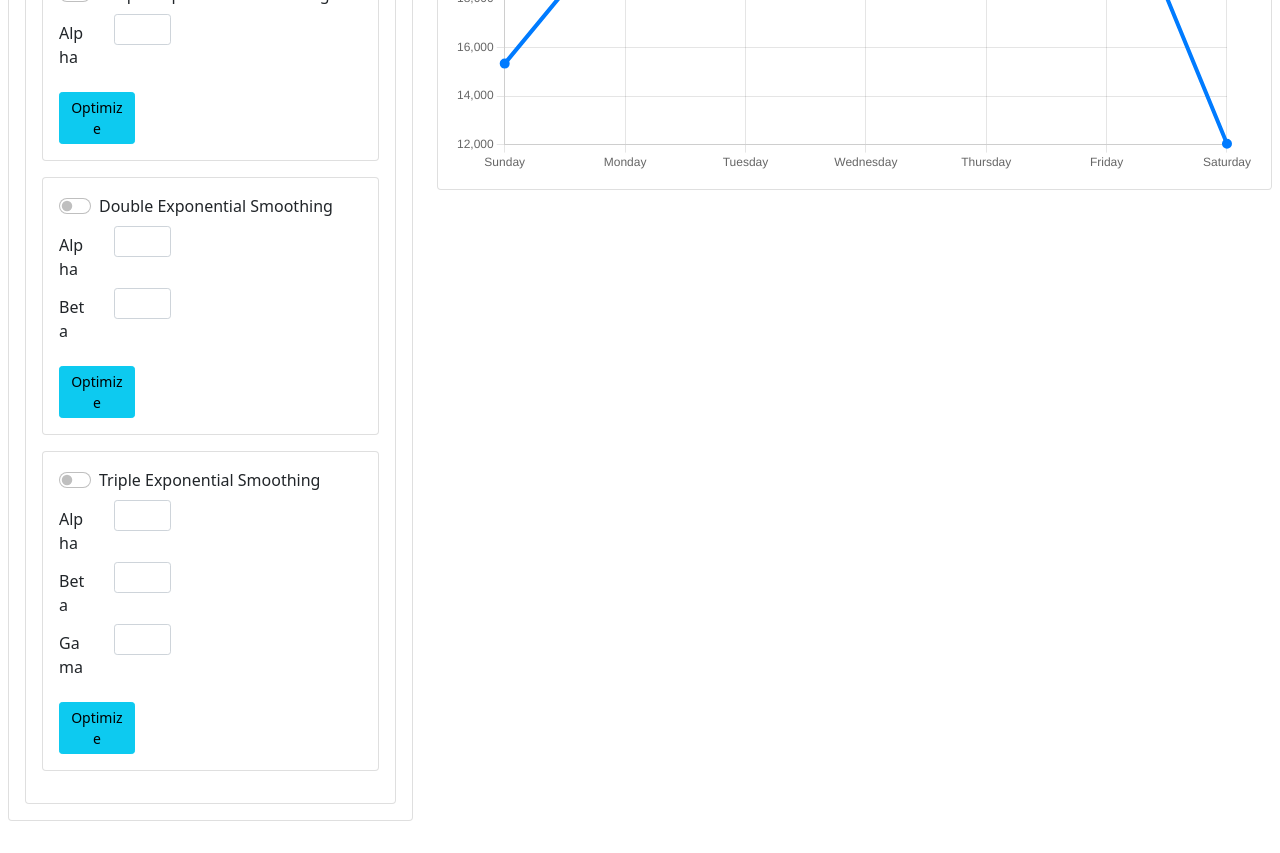
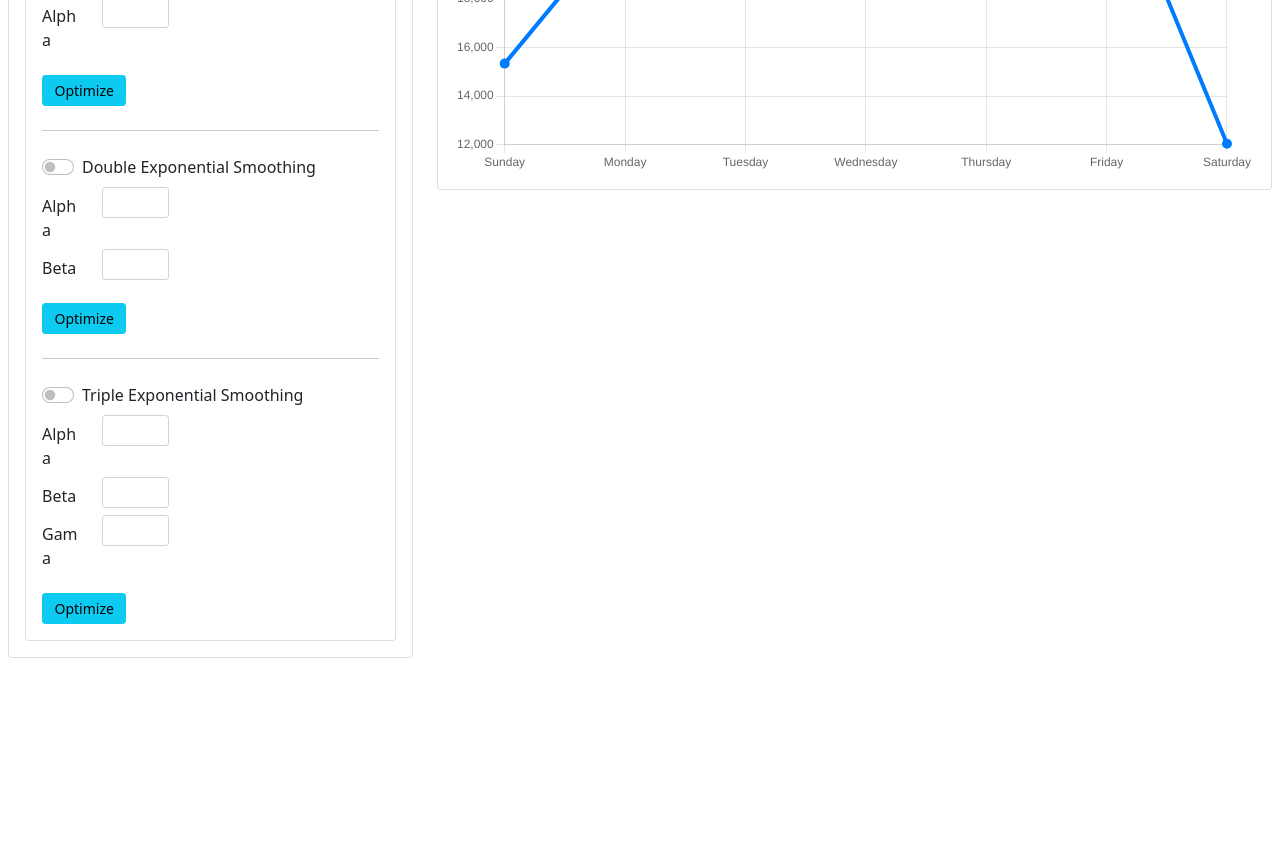
Before and after one commit to shuky-shukrun/Exponential-Smoothing-Demo, a React (Create React App) app: page / in a window 1280 px wide. Shown: the part 380-1233 px from the top of the page. After the commit the page ends 1070 px from the top, so only its background shows below. Built offline with nearby package versions, Linux system fonts and the light colour scheme.

Commit message:
replace Card with seperators

```diff
--- a/src/components/pages/home/left-menu/exp-settings/double-settings.jsx
+++ b/src/components/pages/home/left-menu/exp-settings/double-settings.jsx
@@ -1,21 +1,16 @@
 import ExpSettings from "./exp-settings";
 import SmoothingParam from "./sm-param";
-import Card from "../../../../card";
 
 const DoubleSettings = (props) => {
   return (
-    <Card className="mb-3">
     <div>
       <ExpSettings title="Double" />
       <div id="doubleParams">
         <SmoothingParam title="Double" type="Alpha" />
         <SmoothingParam title="Double" type="Beta" />
-          <button className="col-sm-3 btn btn-sm btn-info mt-3">
-            Optimize
-          </button>
+        <button className="col-sm-3 btn btn-sm btn-info mt-3">Optimize</button>
       </div>
     </div>
-    </Card>
   );
 };
 
--- a/src/components/pages/home/left-menu/exp-settings/settings-card.jsx
+++ b/src/components/pages/home/left-menu/exp-settings/settings-card.jsx
@@ -7,7 +7,9 @@ const SettingsCard = (props) => {
   return (
     <Card>
       <SimpleSettings title="Simple" />
+      <hr className="mt-4 mb-4"></hr>
       <DoubleSettings title="Double" />
+      <hr className="mt-4 mb-4"></hr>
       <TripleSettings title="Triple" />
     </Card>
   );
--- a/src/components/pages/home/left-menu/exp-settings/simple-settings.jsx
+++ b/src/components/pages/home/left-menu/exp-settings/simple-settings.jsx
@@ -1,20 +1,15 @@
 import ExpSettings from "./exp-settings";
 import SmoothingParam from "./sm-param";
-import Card from "../../../../card";
 
 const SimpleSettings = (props) => {
   return (
-    <Card className="mb-3">
-      <div>
-        <ExpSettings title="Simple" />
-        <div id="simpleParams">
-          <SmoothingParam title="Simple" type="Alpha" />
-          <button className="col-sm-3 btn btn-sm btn-info mt-3">
-            Optimize
-          </button>
-        </div>
+    <div>
+      <ExpSettings title="Simple" />
+      <div id="simpleParams">
+        <SmoothingParam title="Simple" type="Alpha" />
+        <button className="col-sm-3 btn btn-sm btn-info mt-3">Optimize</button>
       </div>
-    </Card>
+    </div>
   );
 };
 
--- a/src/components/pages/home/left-menu/exp-settings/triple-settings.jsx
+++ b/src/components/pages/home/left-menu/exp-settings/triple-settings.jsx
@@ -1,22 +1,17 @@
 import ExpSettings from "./exp-settings";
 import SmoothingParam from "./sm-param";
-import Card from "../../../../card";
 
 const TripleSettings = (props) => {
   return (
-    <Card className="mb-3">
     <div>
       <ExpSettings title="Triple" />
       <div id="tripleParams">
         <SmoothingParam title="Triple" type="Alpha" />
         <SmoothingParam title="Triple" type="Beta" />
         <SmoothingParam title="Triple" type="Gama" />
-          <button className="col-sm-3 btn btn-sm btn-info mt-3">
-            Optimize
-          </button>
+        <button className="col-sm-3 btn btn-sm btn-info mt-3">Optimize</button>
       </div>
     </div>
-    </Card>
   );
 };
 
```
Lines whose indentation alone changed are shown as unchanged.
